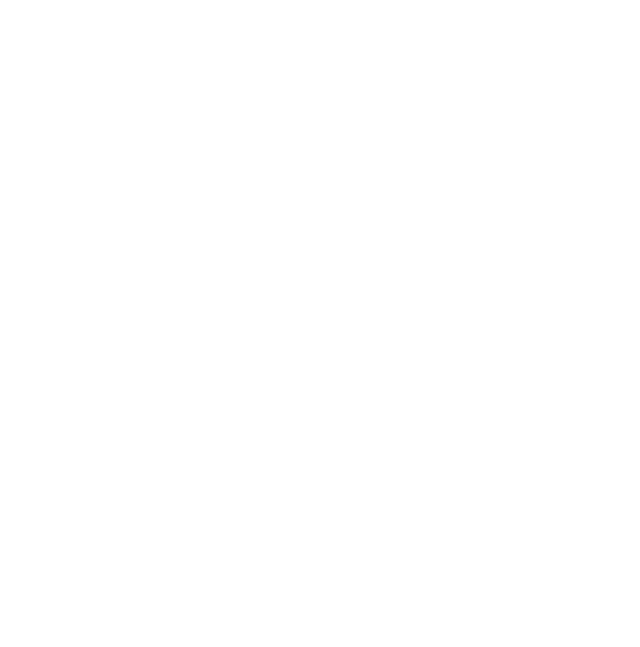
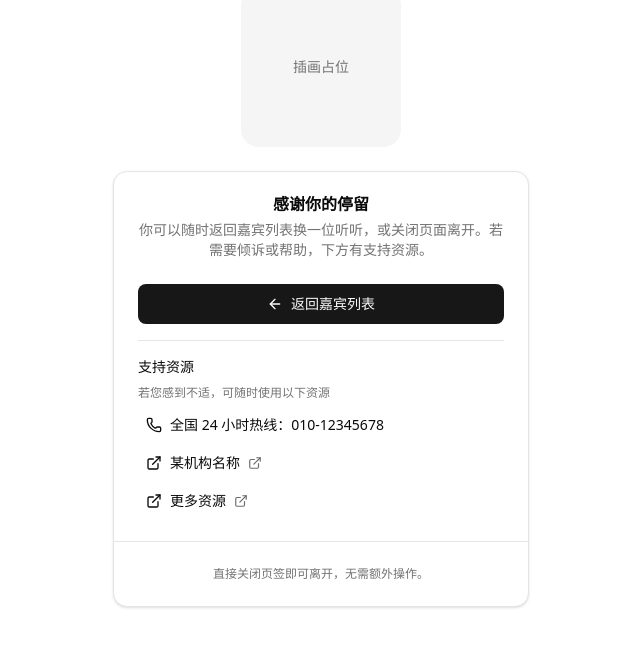
Before and after one commit to YeSuX/echo-agents, a Next.js app: page /guests/leave in a window 1280 px wide. Before the commit this address had no page. Shown: the part 103-750 px from the top of the page, without its empty margins (319-959 px from the left). Built offline with nearby package versions, Linux system fonts and the light colour scheme.

Commit message:
Add GuestLeavePage and LeaveOrContinuePage components; update footer links in ConversationPage for improved navigation and support resources.

```diff
--- /dev/null
+++ b/app/guests/leave/page.tsx
@@ -0,0 +1,6 @@
+import { LeaveOrContinuePage } from "@/components/leave-or-continue-page"
+
+/** 阶段四「离开或继续」：清晰离开路径与支持资源入口 */
+export default function GuestLeavePage() {
+  return <LeaveOrContinuePage />
+}
--- a/components/conversation-page.tsx
+++ b/components/conversation-page.tsx
@@ -163,13 +163,20 @@ export function ConversationPage({
         </div>
       </div>
 
-      {/* 页脚：支持资源 · 返回列表 */}
+      {/* 页脚：返回列表 · 结束对话 · 支持资源 */}
       <footer className="shrink-0 border-t px-4 py-2 text-center text-xs text-muted-foreground">
         <Link
           href="/guests"
           className="underline-offset-4 hover:underline"
         >
           返回列表
+        </Link>
+        <span className="mx-2">·</span>
+        <Link
+          href="/guests/leave"
+          className="underline-offset-4 hover:underline"
+        >
+          结束对话
         </Link>
         <span className="mx-2">·</span>
         <span>支持资源见顶部入口</span>
--- /dev/null
+++ b/components/leave-or-continue-page.tsx
@@ -0,0 +1,104 @@
+"use client"
+
+import Link from "next/link"
+import { ArrowLeftIcon, ExternalLinkIcon, PhoneIcon } from "lucide-react"
+
+import { Button } from "@/components/ui/button"
+import {
+  Card,
+  CardContent,
+  CardDescription,
+  CardFooter,
+  CardHeader,
+  CardTitle,
+} from "@/components/ui/card"
+import { Separator } from "@/components/ui/separator"
+
+/** 阶段四「离开或继续」：离开路径清晰、支持资源明显、收尾温和无 stigma */
+const SUPPORT_RESOURCES = [
+  {
+    label: "全国 24 小时热线：010-12345678",
+    href: "tel:010-12345678",
+    icon: PhoneIcon,
+  },
+  {
+    label: "某机构名称",
+    href: "https://example.org/support",
+    external: true,
+    icon: ExternalLinkIcon,
+  },
+  {
+    label: "更多资源",
+    href: "https://example.org/more",
+    external: true,
+    icon: ExternalLinkIcon,
+  },
+] as const
+
+export function LeaveOrContinuePage() {
+  return (
+    <div className="flex min-h-dvh flex-col bg-background">
+      <main className="mx-auto flex w-full max-w-md flex-1 flex-col justify-center px-4 py-8">
+        {/* 插画占位：可替换为平静离开/反思主题插画 */}
+        <div
+          className="mx-auto mb-6 flex aspect-square w-40 items-center justify-center rounded-2xl bg-muted text-muted-foreground"
+          aria-hidden
+        >
+          <span className="text-sm">插画占位</span>
+        </div>
+
+        <Card>
+          <CardHeader className="text-center">
+            <CardTitle>感谢你的停留</CardTitle>
+            <CardDescription>
+              你可以随时返回嘉宾列表换一位听听，或关闭页面离开。若需要倾诉或帮助，下方有支持资源。
+            </CardDescription>
+          </CardHeader>
+          <CardContent className="space-y-4">
+            <Button className="w-full gap-2" size="lg" asChild>
+              <Link href="/guests">
+                <ArrowLeftIcon className="size-4" />
+                返回嘉宾列表
+              </Link>
+            </Button>
+
+            <Separator />
+
+            <div className="space-y-2">
+              <p className="text-sm font-medium">支持资源</p>
+              <p className="text-xs text-muted-foreground">
+                若您感到不适，可随时使用以下资源
+              </p>
+              <ul className="space-y-1.5">
+                {SUPPORT_RESOURCES.map((item) => {
+                  const Icon = item.icon
+                  return (
+                    <li key={item.label}>
+                      <a
+                        href={item.href}
+                        target={item.external ? "_blank" : undefined}
+                        rel={item.external ? "noopener noreferrer" : undefined}
+                        className="flex items-center gap-2 rounded-md px-2 py-1.5 text-sm text-foreground hover:bg-accent hover:text-accent-foreground"
+                      >
+                        <Icon className="size-4 shrink-0" />
+                        <span className="min-w-0 truncate">{item.label}</span>
+                        {item.external && (
+                          <ExternalLinkIcon className="size-3.5 shrink-0 opacity-60" />
+                        )}
+                      </a>
+                    </li>
+                  )
+                })}
+              </ul>
+            </div>
+          </CardContent>
+          <CardFooter className="flex flex-col items-center gap-1 border-t pt-6">
+            <p className="text-center text-xs text-muted-foreground">
+              直接关闭页签即可离开，无需额外操作。
+            </p>
+          </CardFooter>
+        </Card>
+      </main>
+    </div>
+  )
+}
```
